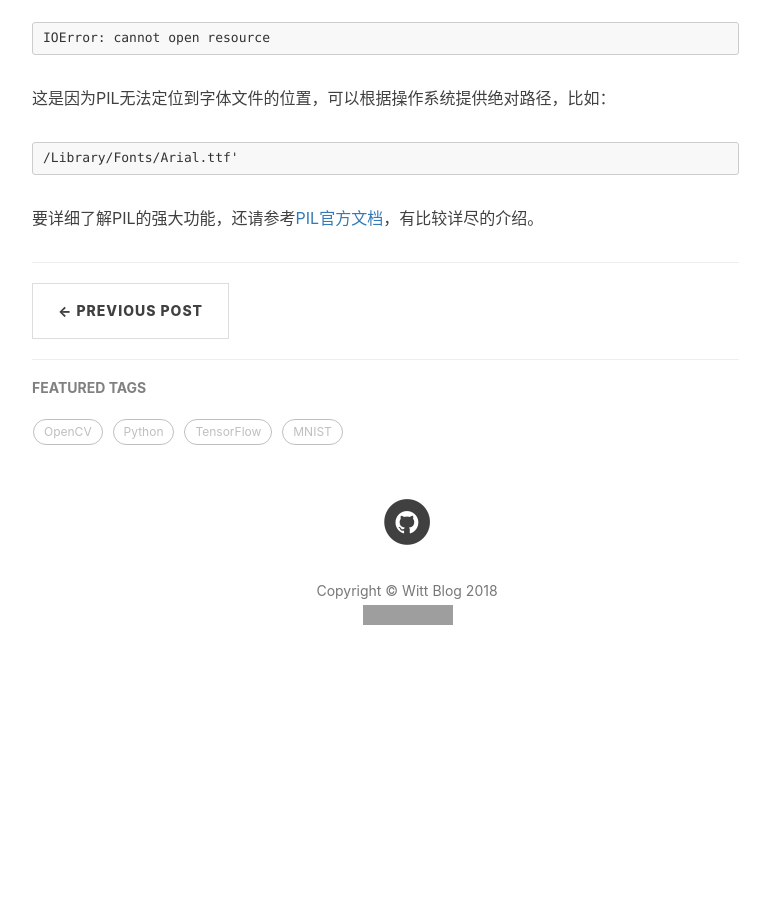
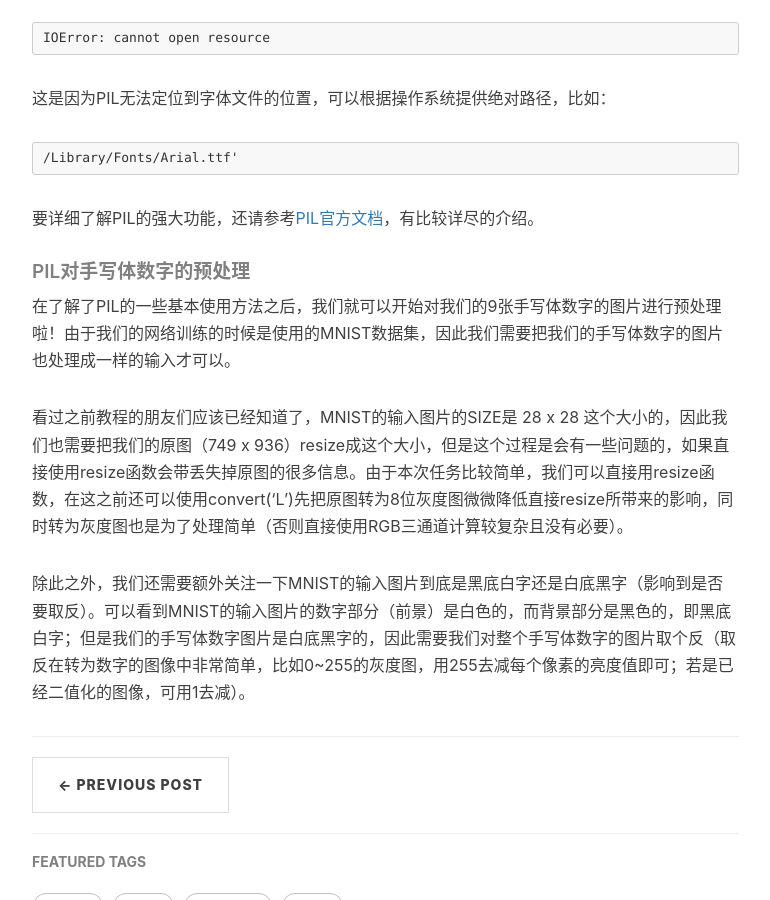
Before and after one commit to primetong/primetong.github.io, a Jekyll site: the page built from _posts/2018-04-28-tensorflow-mnist-handwriting-recognition.markdown, in a window 1280 px wide and 900 px high, scrolled down 4137 px. Shown: the whole window, without its empty margins (233-1003 px from the left). Built offline with Jekyll 4.4.1, drawn with Linux system fonts in a browser that asks for light colours; nearby versions of some CDN libraries; comment, search, counter and statistics services are not loaded; before the commit the page ends 4856 px from its top, so only the background shows below that; grey boxes are pictures that could not be loaded.

Commit message:
Post tensorflow-mnist-handwriting-recognition

````diff
--- a/_posts/2018-04-28-tensorflow-mnist-handwriting-recognition.markdown
+++ b/_posts/2018-04-28-tensorflow-mnist-handwriting-recognition.markdown
@@ -135,3 +135,10 @@ IOError: cannot open resource
 /Library/Fonts/Arial.ttf'
 ```
 要详细了解PIL的强大功能，还请参考[PIL官方文档](http://effbot.org/imagingbook/)，有比较详尽的介绍。
+
+##### PIL对手写体数字的预处理
+在了解了PIL的一些基本使用方法之后，我们就可以开始对我们的9张手写体数字的图片进行预处理啦！由于我们的网络训练的时候是使用的MNIST数据集，因此我们需要把我们的手写体数字的图片也处理成一样的输入才可以。
+
+看过之前教程的朋友们应该已经知道了，MNIST的输入图片的SIZE是 28 x 28 这个大小的，因此我们也需要把我们的原图（749 x 936）resize成这个大小，但是这个过程是会有一些问题的，如果直接使用resize函数会带丢失掉原图的很多信息。由于本次任务比较简单，我们可以直接用resize函数，在这之前还可以使用convert('L')先把原图转为8位灰度图微微降低直接resize所带来的影响，同时转为灰度图也是为了处理简单（否则直接使用RGB三通道计算较复杂且没有必要）。
+
+除此之外，我们还需要额外关注一下MNIST的输入图片到底是黑底白字还是白底黑字（影响到是否要取反）。可以看到MNIST的输入图片的数字部分（前景）是白色的，而背景部分是黑色的，即黑底白字；但是我们的手写体数字图片是白底黑字的，因此需要我们对整个手写体数字的图片取个反（取反在转为数字的图像中非常简单，比如0~255的灰度图，用255去减每个像素的亮度值即可；若是已经二值化的图像，可用1去减）。
````
